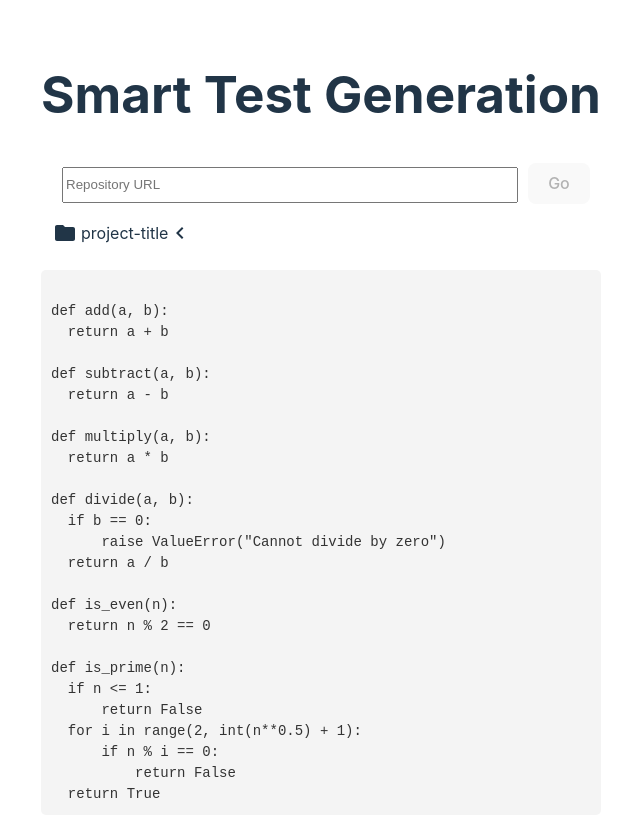
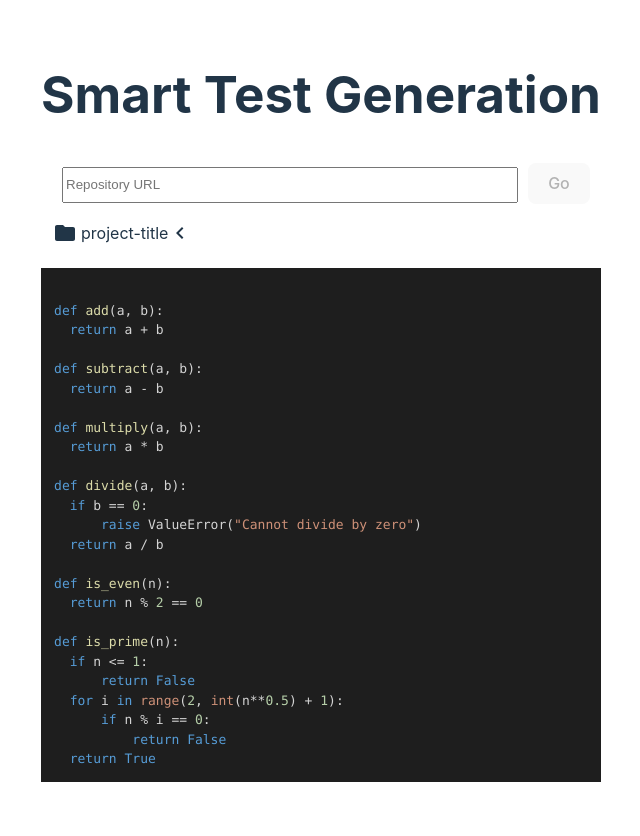
Before and after one commit to calimandaniel/TBH2024, a React (Vite) app in the folder smart-test-generation/client/: page / in a window 1280 px wide. Shown: the top 836 px of the page, without its empty margins (319-959 px from the left). Built offline with nearby package versions, Linux system fonts and the light colour scheme.

Commit message:
New syntax highlighter

```diff
--- a/smart-test-generation/client/package.json
+++ b/smart-test-generation/client/package.json
@@ -17,7 +17,8 @@
     "@mui/material": "^5.15.15",
     "react": "^18.2.0",
     "react-accessible-accordion": "^5.0.0",
-    "react-dom": "^18.2.0"
+    "react-dom": "^18.2.0",
+    "react-syntax-highlighter": "^15.5.0"
   },
   "devDependencies": {
     "@types/react": "^18.2.43",
--- a/smart-test-generation/client/src/CodeDisplay.jsx
+++ b/smart-test-generation/client/src/CodeDisplay.jsx
@@ -1,12 +1,12 @@
 import React from 'react'
+import { Prism as SyntaxHighlighter } from 'react-syntax-highlighter';
+import { vscDarkPlus } from 'react-syntax-highlighter/dist/esm/styles/prism';
 
 const CodeDisplay = ({ data }) => {
   return (
-    <pre style={{ textAlign: 'left',backgroundColor: '#f4f4f4', padding: '10px', borderRadius: '5px' }}>
-        <code style={{ fontFamily: 'Courier New', fontSize: '14px', lineHeight: '1.5', color: '#333' }}>
-            {data}
-        </code>
-    </pre>
+    <SyntaxHighlighter language="python" style={vscDarkPlus}>
+        {data}
+    </SyntaxHighlighter>
   )
 }
 
--- a/smart-test-generation/client/src/view/FileBrowser.jsx
+++ b/smart-test-generation/client/src/view/FileBrowser.jsx
@@ -13,7 +13,7 @@
                 <Accordion allowZeroExpanded>
                     <AccordionItem key={node.name}>
                         <AccordionItemHeading>
-                            <AccordionItemButton style={{ marginLeft: `${depth * 20}px` }}>
+                            <AccordionItemButton style={{ marginLeft: `${depth * 20}px`, marginBottom: '5px' }}>
                                 <FOLDERICON/>{node.name}
                                     <AccordionItemState>
                                         {({ expanded }) => (expanded ? <DownArrowIcon/> : <LeftArrowIcon/>)}
```
Also changed, not shown: 1 other file (tests, documents, lock files or other folders).
